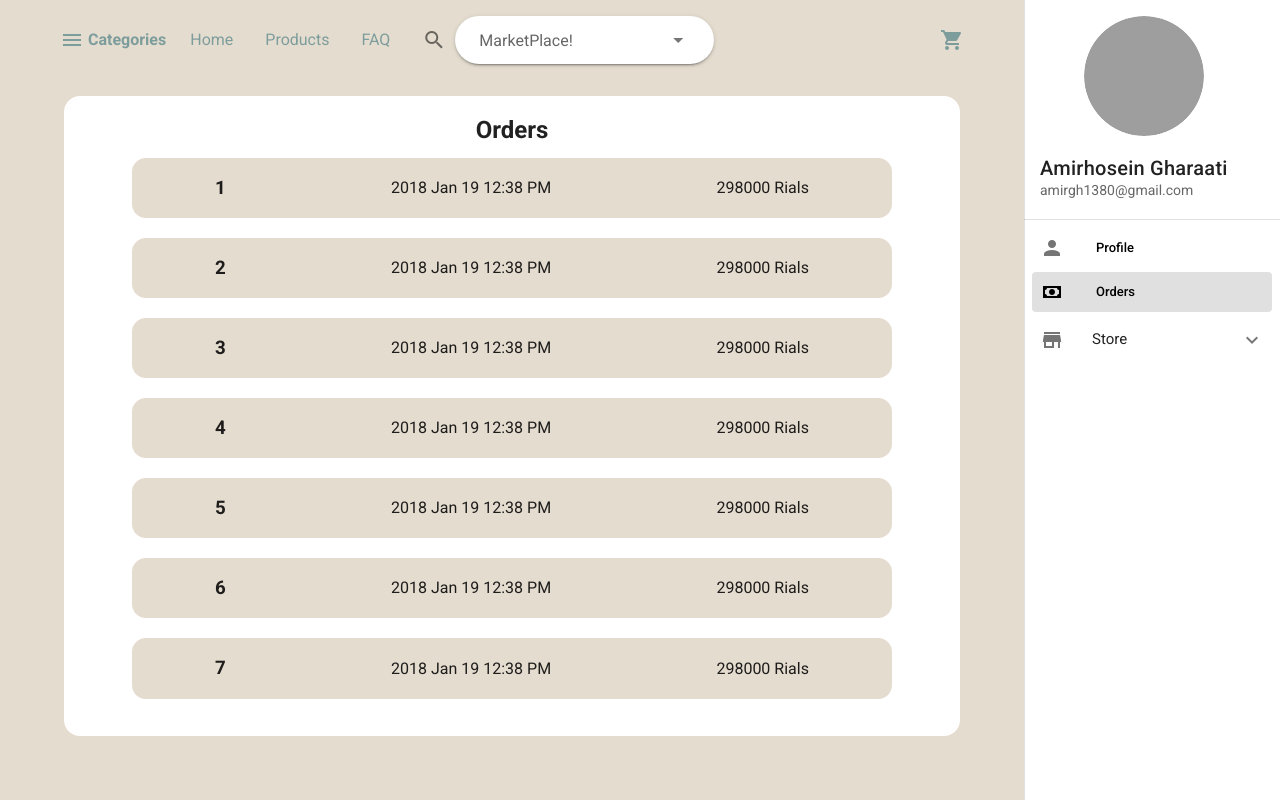
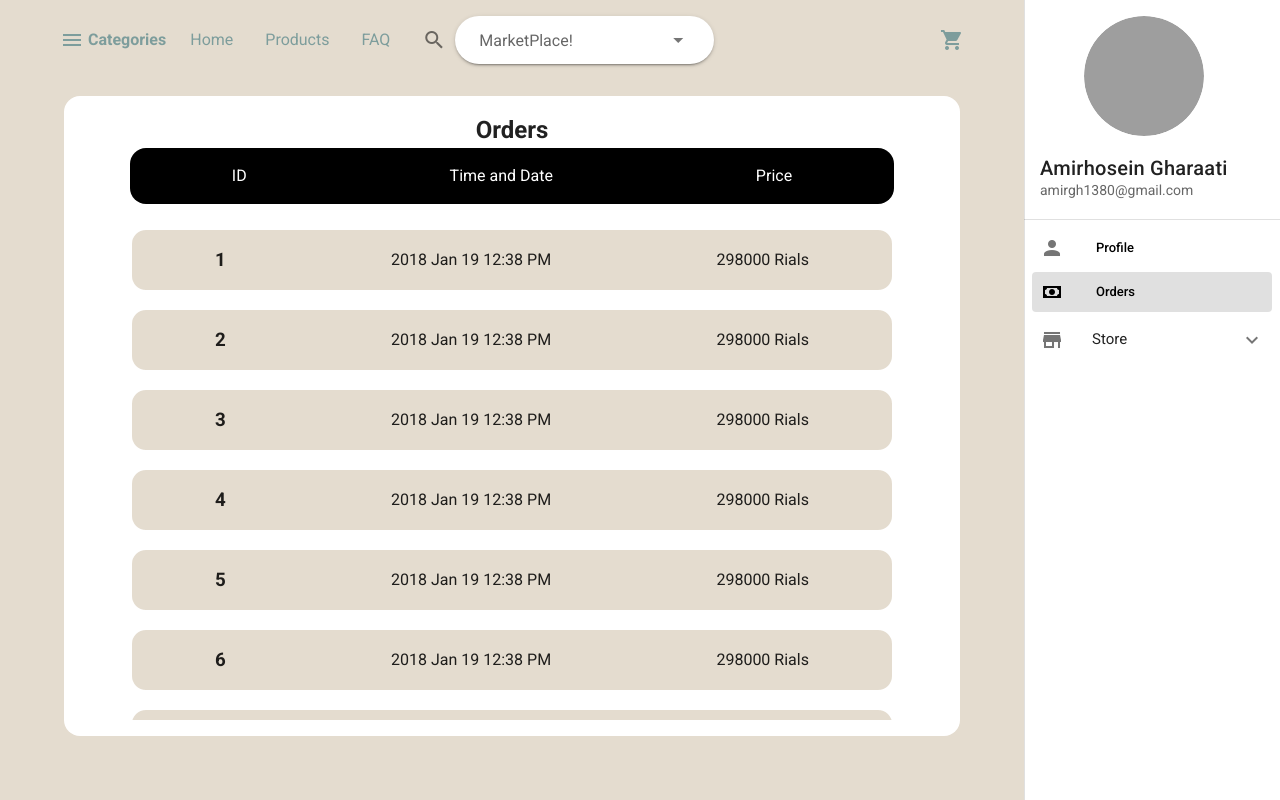
Before and after one commit to AmirHosein-Gharaati/marketplace-frontend, a Nuxt app: page /dashboard/orders in a window 1280 px wide. Built offline with nearby package versions, Linux system fonts and the light colour scheme; grey boxes are pictures that could not be loaded.

Commit message:
orders page refactor

```diff
--- a/pages/dashboard/orders/index.vue
+++ b/pages/dashboard/orders/index.vue
@@ -3,6 +3,11 @@
     <div class="orders container">
       <h2 class="">Orders</h2>
       <div class="orders__list">
+        <div class="item-info black white--text mb-4">
+          <div>ID</div>
+          <div>Time and Date</div>
+          <div>Price</div>
+        </div>
         <Order
           v-for="item in orderItems"
           :key="item.id"
```
